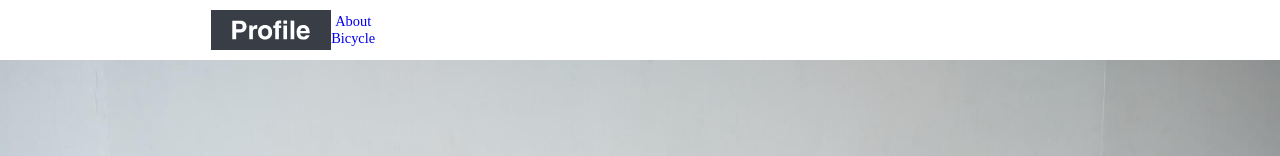
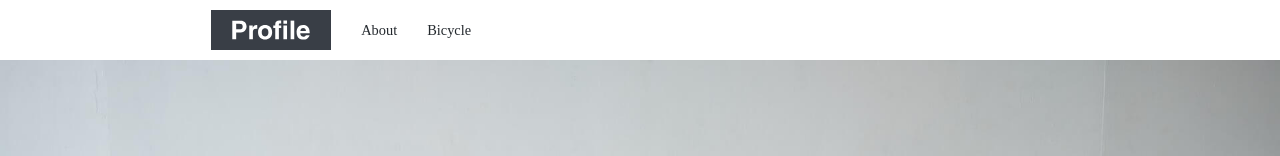
Before and after one commit to Y-Keisuke329/Profile, a plain HTML site: page index.html in a window 1280 px wide. Shown: the top 156 px of the page. Drawn offline with Linux system fonts and the light colour scheme; some packages are replaced by stand-ins of ours.

Commit message:
add stylesheet.css

```diff
--- a/css/stylesheet.css
+++ b/css/stylesheet.css
@@ -59,3 +59,24 @@ li {
     align-items: center;
     margin: 0 auto;
 }
+
+#header ul {
+    display: flex;
+    padding: 10px 0;
+}
+
+#header li {
+    margin-left: 30px;
+}
+
+#header li a {
+    color: #24292e;
+}
+
+#header li a:hover {
+    opacity: 0.7;
+}
+
+/*--------------------------
+mainvisual
+--------------------------*/
```
